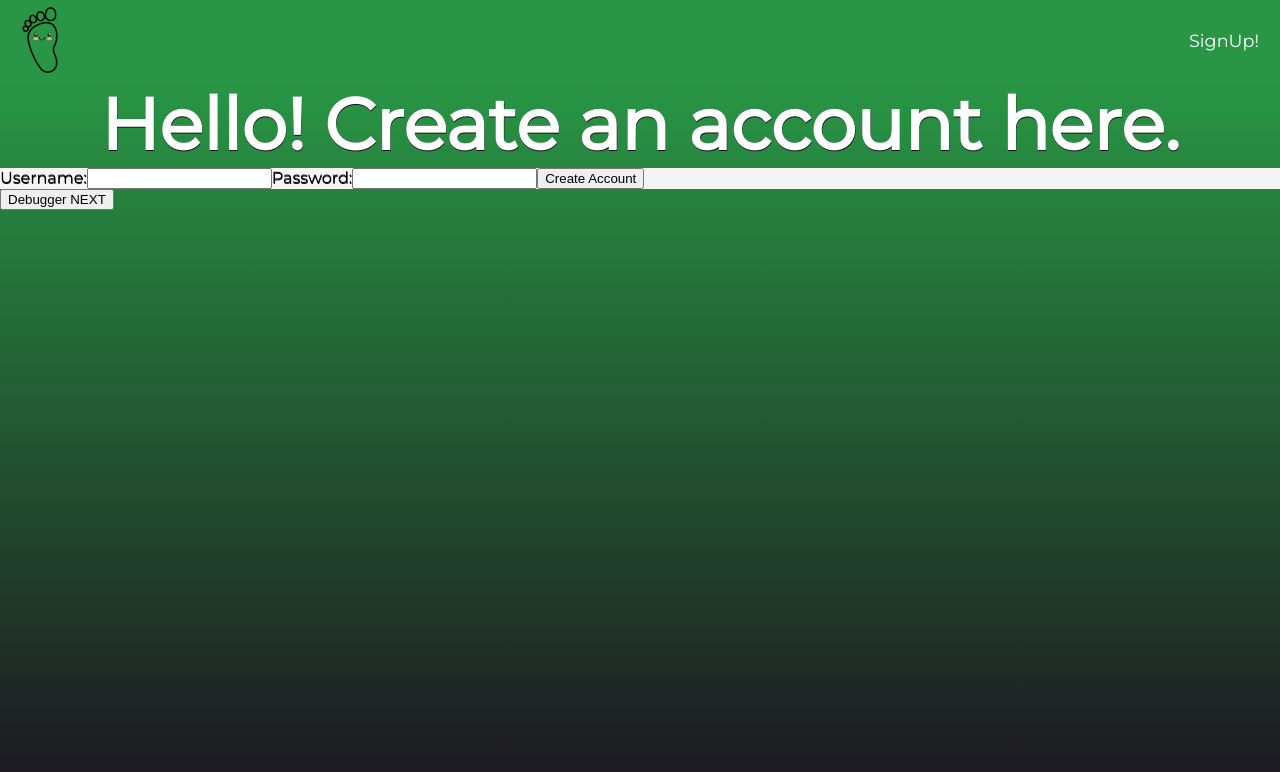
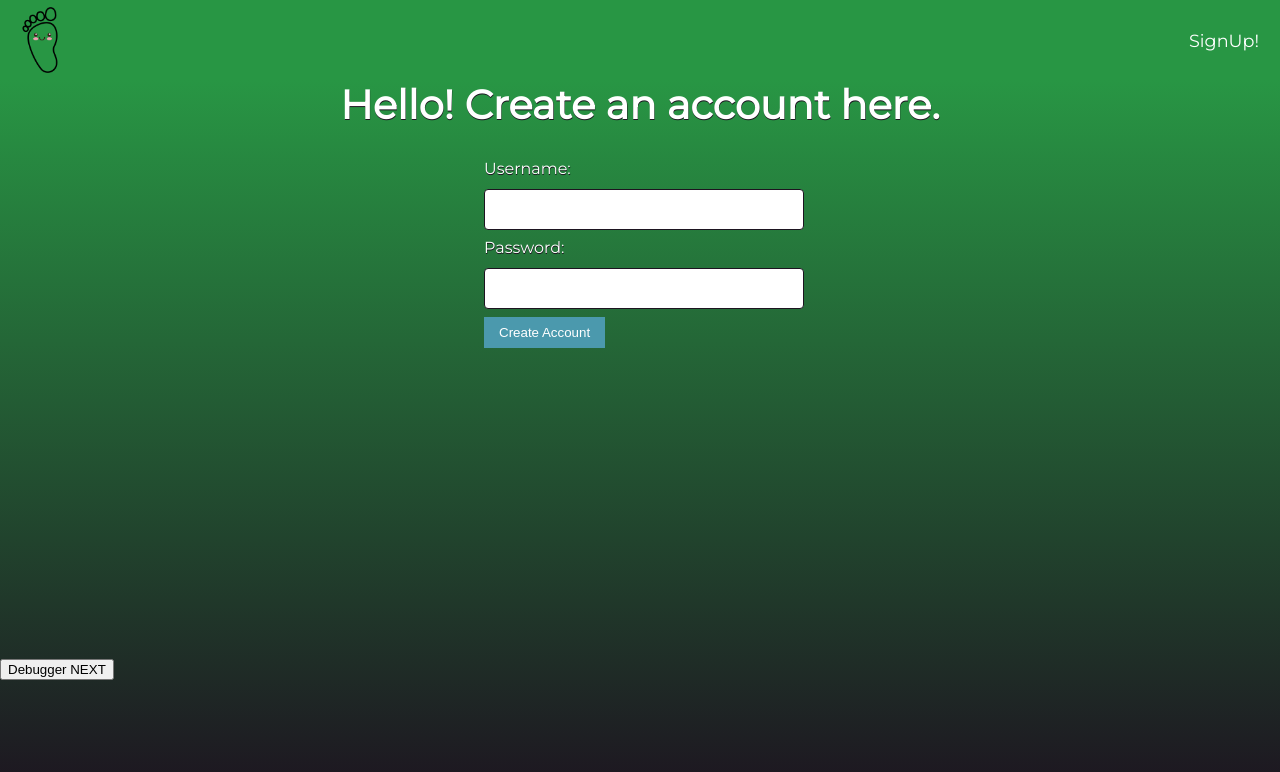
Before and after one commit to jollyjerr/footprints-frontend, a React (Create React App) app: page /signup in a window 1280 px wide. Shown: the top 772 px of the page. Built offline with nearby package versions, Linux system fonts and the light colour scheme; no server answers.

Commit message:
style forms

```diff
--- a/src/components/AddHouse.js
+++ b/src/components/AddHouse.js
@@ -37,7 +37,6 @@ function AddHouse({next, addHouse, user}) {
 
     return (
       <div>
-        <h4>Houses and other buildings</h4>
         <form onSubmit={event => handleSubmit(event)} className="form">
           <label htmlFor="location">Location:</label>
           <input
--- a/src/components/AddVehicle.js
+++ b/src/components/AddVehicle.js
@@ -34,7 +34,6 @@ function AddVehicle({ next, addVehicle, user }) {
 
   return (
     <div>
-      <h4>Vehicles</h4>
       <form onSubmit={event => handleSubmit(event)} className="form">
         <label htmlFor="make">Make:</label>
         <input
--- a/src/styles/signup-container.scss
+++ b/src/styles/signup-container.scss
@@ -15,7 +15,7 @@
         width: 100%;
         height: max-content;
         color: $title;
-        font-size: 450%;
+        font-size: 250%;
         margin: 0;
     }
     h2 {
@@ -28,10 +28,41 @@
     }
 }
 
-.form-containter {
-    background-color: pink;
+.form-container {
+    height: 30rem;
 }
 
 .form {
-    background-color: whitesmoke;
+    margin: 10px auto;
+    height: 100%;
+    width: 20rem;
+    padding: 20px 12px 10px 20px;
+    label {
+        margin: 0 0 3px 0;
+        padding: 0px;
+        display: block;
+        color: $title;
+    }
+    input {
+        width: 100%;
+        padding: 12px 20px;
+        margin: 8px 0;
+        display: inline-block;
+        border: 1px solid $dull;
+        border-radius: 4px;
+        box-sizing: border-box;
+    }
+    input:focus {
+        -moz-box-shadow: 0 0 8px $calm;
+        -webkit-box-shadow: 0 0 8px $calm;
+        box-shadow: 0 0 8px $calm;
+        border: 1px solid $calm
+    }
+    button {
+        background: $calm;
+        padding: 8px 15px 8px 15px;
+        border: none;
+        color: $title;
+        cursor: pointer;
+    }
 }
```
